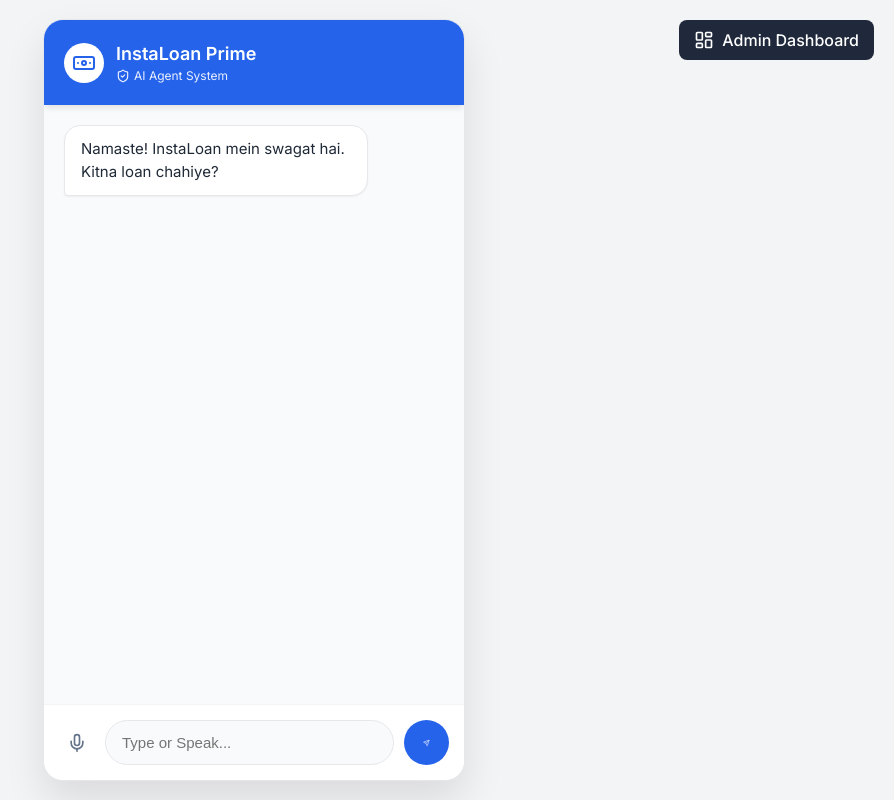
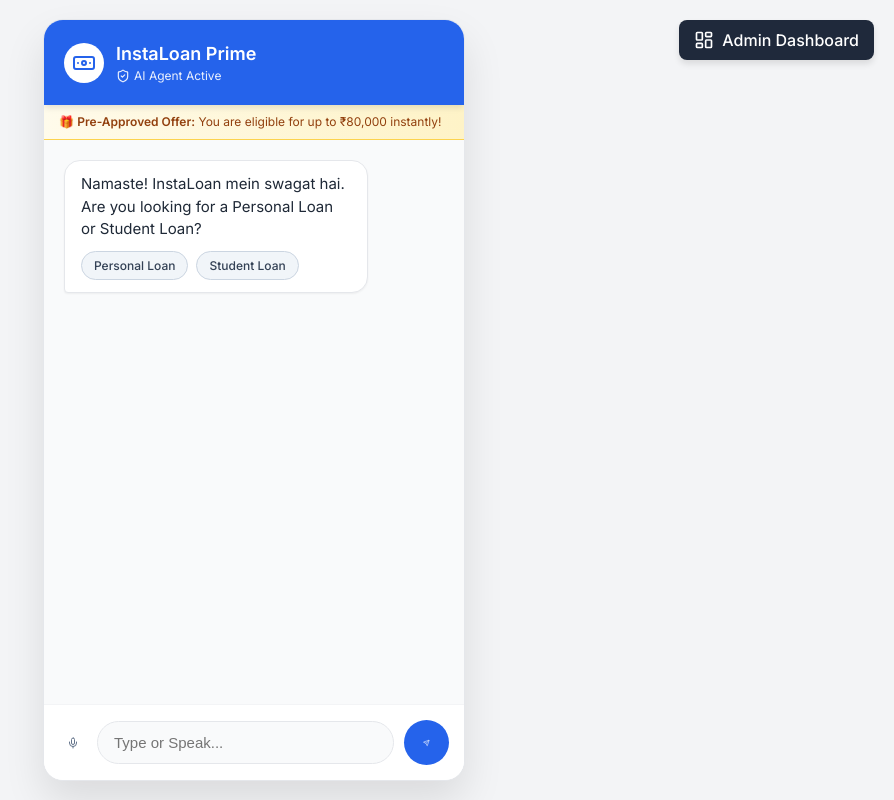
Before and after one commit to Aditya-Shukla4/instaloan, a React app in the folder frontend/: page / in a window 1280 px wide. Shown: the whole page, without its empty margins (386-1280 px from the left). Built offline with nearby package versions, Linux system fonts and the light colour scheme; the HTML template or start-up script is replaced by a standard one.

Commit message:
types of loan and extra features add

```diff
--- a/frontend/src/App.css
+++ b/frontend/src/App.css
@@ -1,4 +1,3 @@
-/* App.css */
 @import url("https://fonts.googleapis.com/css2?family=Inter:wght@400;500;600&display=swap");
 
 body {
@@ -9,6 +8,14 @@
   justify-content: center;
   align-items: center;
   height: 100vh;
+}
+
+/* --- MAIN LAYOUT --- */
+.main-wrapper {
+  width: 100%;
+  display: flex;
+  justify-content: center;
+  color: #1f2937;
 }
 
 .chat-container {
@@ -22,6 +29,24 @@
   flex-direction: column;
   overflow: hidden;
   border: 1px solid #e5e7eb;
+  position: relative;
+}
+
+.toggle-view-btn {
+  position: absolute;
+  top: 20px;
+  right: 20px;
+  padding: 10px 15px;
+  background: #1f293b;
+  color: white;
+  border: none;
+  border-radius: 8px;
+  cursor: pointer;
+  display: flex;
+  align-items: center;
+  gap: 8px;
+  z-index: 100;
+  box-shadow: 0 4px 6px rgba(0, 0, 0, 0.1);
 }
 
 /* --- HEADER --- */
@@ -59,6 +84,30 @@
   display: flex;
   align-items: center;
   gap: 4px;
+}
+
+/* --- PRE-APPROVAL BANNER --- */
+.pre-approval-banner {
+  background: linear-gradient(90deg, #fffbeb, #fef3c7);
+  padding: 8px 15px;
+  font-size: 12px;
+  color: #92400e;
+  border-bottom: 1px solid #fcd34d;
+  display: flex;
+  align-items: center;
+  gap: 8px;
+  animation: slideDown 0.5s ease-out;
+}
+
+@keyframes slideDown {
+  from {
+    opacity: 0;
+    transform: translateY(-10px);
+  }
+  to {
+    opacity: 1;
+    transform: translateY(0);
+  }
 }
 
 /* --- CHAT AREA --- */
@@ -121,25 +170,7 @@
   border-bottom-right-radius: 4px;
 }
 
-.timestamp {
-  font-size: 11px;
-  color: #9ca3af;
-  margin-top: 4px;
-  margin-left: 4px;
-}
-
-/* --- BUTTONS & CARDS --- */
-.action-card {
-  margin-top: 10px;
-  background: white;
-  border: 1px solid #e5e7eb;
-  padding: 12px;
-  border-radius: 12px;
-  display: flex;
-  flex-direction: column;
-  gap: 8px;
-}
-
+/* --- BUTTONS IN CHAT --- */
 .action-btn {
   padding: 10px;
   background-color: #eff6ff;
@@ -154,25 +185,22 @@
   align-items: center;
   justify-content: center;
   gap: 8px;
+  margin-top: 8px;
+  width: 100%;
 }
 
 .action-btn:hover {
   background-color: #dbeafe;
 }
 
-.action-btn.primary {
-  background-color: #2563eb;
-  color: white;
-  border: none;
-}
-
-/* --- INPUT AREA --- */
+/* --- INPUT AREA & MIC --- */
 .input-area {
   padding: 15px;
   background: white;
   display: flex;
   gap: 10px;
   border-top: 1px solid #f3f4f6;
+  align-items: center;
 }
 
 input {
@@ -210,32 +238,77 @@
   transform: scale(0.95);
 }
 
-/* App.css - Add this at the bottom */
-
-.main-wrapper {
-  width: 100%;
+.mic-btn {
+  background: transparent;
+  border: none;
+  cursor: pointer;
+  padding: 8px;
+  border-radius: 50%;
   display: flex;
+  align-items: center;
   justify-content: center;
-  color: #1f2937;
+  color: #64748b;
+  transition: all 0.2s;
 }
 
-.toggle-view-btn {
-  position: absolute;
-  top: 20px;
-  right: 20px;
-  padding: 10px 15px;
-  background: #1f293b;
-  color: white;
-  border: none;
-  border-radius: 8px;
-  cursor: pointer;
+.mic-btn:hover {
+  background-color: #f1f5f9;
+  color: #2563eb;
+  transform: scale(1.1);
+}
+
+.mic-btn:active {
+  background-color: #e2e8f0;
+  transform: scale(0.95);
+}
+
+/* --- AGENT VISUALIZATION (LOADER) --- */
+.agent-loader {
   display: flex;
   align-items: center;
-  gap: 8px;
-  z-index: 100;
+  gap: 12px;
+  background: #f0f9ff;
+  border: 1px solid #bae6fd;
+  color: #0369a1;
+  padding: 12px 16px;
+  border-radius: 12px;
+  margin: 10px 0;
+  font-size: 13px;
+  font-weight: 600;
+  width: fit-content;
+  animation: fadeIn 0.3s ease-in;
 }
 
-/* ADMIN TABLE STYLES */
+.agent-spinner {
+  width: 16px;
+  height: 16px;
+  border: 2px solid #0ea5e9;
+  border-top: 2px solid transparent;
+  border-radius: 50%;
+  animation: spin 1s linear infinite;
+}
+
+@keyframes spin {
+  0% {
+    transform: rotate(0deg);
+  }
+  100% {
+    transform: rotate(360deg);
+  }
+}
+
+@keyframes fadeIn {
+  from {
+    opacity: 0;
+    transform: translateY(5px);
+  }
+  to {
+    opacity: 1;
+    transform: translateY(0);
+  }
+}
+
+/* --- ADMIN PANEL --- */
 .admin-container {
   width: 100%;
   max-width: 800px;
@@ -243,10 +316,64 @@
   border-radius: 10px;
   overflow: hidden;
   box-shadow: 0 10px 25px rgba(0, 0, 0, 0.1);
+  display: flex;
+  flex-direction: column;
 }
 
+/* --- METRICS DASHBOARD --- */
+.metrics-dashboard {
+  display: flex;
+  gap: 15px;
+  padding: 20px 20px 0 20px;
+  flex-wrap: wrap;
+  background: #f8fafc;
+}
+
+.metric-card {
+  background: white;
+  border: 1px solid #e2e8f0;
+  border-radius: 12px;
+  padding: 15px;
+  flex: 1;
+  min-width: 140px;
+  display: flex;
+  align-items: center;
+  gap: 12px;
+  box-shadow: 0 2px 4px rgba(0, 0, 0, 0.02);
+  transition: transform 0.2s;
+}
+
+.metric-card:hover {
+  transform: translateY(-2px);
+  box-shadow: 0 4px 6px rgba(0, 0, 0, 0.05);
+}
+
+.metric-icon {
+  width: 40px;
+  height: 40px;
+  border-radius: 8px;
+  display: flex;
+  align-items: center;
+  justify-content: center;
+}
+
+.metric-value {
+  font-size: 18px;
+  font-weight: 700;
+  color: #0f172a;
+  line-height: 1.2;
+}
+
+.metric-title {
+  font-size: 11px;
+  color: #64748b;
+  font-weight: 500;
+}
+
+/* --- ADMIN TABLE --- */
 .table-wrapper {
   padding: 20px;
+  overflow-x: auto;
 }
 
 .admin-table {
@@ -285,71 +412,60 @@
   color: #854d0e;
 }
 
-.agent-loader {
-  display: flex;
-  align-items: center;
-  gap: 10px;
-  background: #f0f9ff;
-  border: 1px solid #bae6fd;
-  color: #0369a1;
-  padding: 10px 15px;
-  border-radius: 12px;
-  margin: 10px 0;
-  font-size: 13px;
-  font-weight: 600;
-  animation: fadeIn 0.3s ease-in;
-  width: fit-content;
-}
-
-.agent-spinner {
-  width: 16px;
-  height: 16px;
-  border: 2px solid #0ea5e9;
-  border-top: 2px solid transparent;
-  border-radius: 50%;
-  animation: spin 1s linear infinite;
-}
-
-@keyframes spin {
-  0% {
-    transform: rotate(0deg);
-  }
-  100% {
-    transform: rotate(360deg);
-  }
-}
-
-@keyframes fadeIn {
-  from {
-    opacity: 0;
-    transform: translateY(5px);
-  }
-  to {
-    opacity: 1;
-    transform: translateY(0);
-  }
-}
-
-.mic-btn {
-  background: transparent;
+/* --- ADMIN ACTION BUTTONS --- */
+.icon-btn {
+  width: 28px;
+  height: 28px;
+  border-radius: 6px;
   border: none;
-  cursor: pointer;
-  padding: 8px;
-  border-radius: 50%;
   display: flex;
   align-items: center;
   justify-content: center;
-  color: #64748b;
+  cursor: pointer;
   transition: all 0.2s;
 }
 
-.mic-btn:hover {
-  background-color: #f1f5f9;
-  color: #2563eb;
-  transform: scale(1.1);
+.icon-btn.approve {
+  background: #dcfce7;
+  color: #166534;
 }
 
-.mic-btn:active {
-  background-color: #e2e8f0;
-  transform: scale(0.95);
+.icon-btn.approve:hover {
+  background: #bbf7d0;
 }
+
+.icon-btn.reject {
+  background: #fee2e2;
+  color: #991b1b;
+}
+
+.icon-btn.reject:hover {
+  background: #fecaca;
+}
+
+/* --- SUGGESTION CHIPS --- */
+.suggestion-container {
+  display: flex;
+  flex-wrap: wrap;
+  gap: 8px;
+  margin-top: 10px;
+}
+
+.chip-btn {
+  background: #f1f5f9;
+  border: 1px solid #cbd5e1;
+  color: #334155;
+  padding: 6px 12px;
+  border-radius: 20px;
+  font-size: 12px;
+  font-weight: 500;
+  cursor: pointer;
+  transition: all 0.2s;
+}
+
+.chip-btn:hover {
+  background: #2563eb;
+  color: white;
+  border-color: #2563eb;
+  transform: translateY(-1px);
+}
--- a/frontend/src/App.jsx
+++ b/frontend/src/App.jsx
@@ -11,7 +11,10 @@
   FileText,
   AlertTriangle,
   Clock,
-  Mic, // 🎤 New Import
+  Mic,
+  TrendingUp,
+  ShieldAlert,
+  Zap,
 } from "lucide-react";
 
 function App() {
@@ -19,7 +22,8 @@
   const [messages, setMessages] = useState([
     {
       sender: "bot",
-      text: "Namaste! InstaLoan mein swagat hai. Kitna loan chahiye?",
+      text: "Namaste! InstaLoan mein swagat hai. Are you looking for a Personal Loan or Student Loan?",
+      suggestions: ["Personal Loan", "Student Loan"], // Initial Suggestions
       timestamp: "Now",
     },
   ]);
@@ -29,15 +33,15 @@
   const [adminData, setAdminData] = useState([]);
   const [isTyping, setIsTyping] = useState(false);
   const [expandedRow, setExpandedRow] = useState(null);
-  const [agentStatus, setAgentStatus] = useState(""); // UI State for Agents
+  const [agentStatus, setAgentStatus] = useState("");
 
-  // --- 🎙️ VOICE INPUT LOGIC (NEW) ---
+  // --- 🎙️ VOICE INPUT LOGIC ---
   const startListening = () => {
     if ("webkitSpeechRecognition" in window || "SpeechRecognition" in window) {
       const SpeechRecognition =
         window.SpeechRecognition || window.webkitSpeechRecognition;
       const recognition = new SpeechRecognition();
-      recognition.lang = "hi-IN"; // Hinglish Support
+      recognition.lang = "hi-IN";
       recognition.interimResults = false;
 
       setIsTyping(true);
@@ -62,15 +66,14 @@
     }
   };
 
-  // --- 🤖 CHAT LOGIC WITH AGENT VISUALIZATION ---
+  // --- 🤖 CHAT LOGIC ---
   const processBotResponse = async (userInput) => {
     try {
-      // PHASE 1: Sales Agent (Intent)
+      // PHASE 1: Sales Agent
       setIsTyping(true);
       setAgentStatus("🕵️ Sales Agent: Understanding Intent...");
 
-      // Real API Call
-      // NOTE: Ensure URL matches your backend (localhost:5000 or Render)
+      // NOTE: Ensure URL matches your backend
       const response = await fetch("http://localhost:5000/api/chat", {
         method: "POST",
         headers: { "Content-Type": "application/json" },
@@ -78,25 +81,26 @@
       });
       const data = await response.json();
 
-      // PHASE 2: Risk Agent (Artificial Delay for "Theatre")
+      // PHASE 2: Risk Agent (Theatre) - Only if loan intent detected
       if (data.amount > 0) {
         setAgentStatus("👮 Risk Agent: Checking Credit Bureau & Fraud DB...");
-        await new Promise((r) => setTimeout(r, 1500)); // 1.5 sec delay
+        await new Promise((r) => setTimeout(r, 1200));
 
         // PHASE 3: Compliance Agent
         setAgentStatus("⚖️ Compliance Agent: Generating Audit Report...");
-        await new Promise((r) => setTimeout(r, 1200)); // 1.2 sec delay
+        await new Promise((r) => setTimeout(r, 1000));
       }
 
       // PHASE 4: Final Result
       setAgentStatus("✅ Finalizing Decision...");
-      await new Promise((r) => setTimeout(r, 600));
+      await new Promise((r) => setTimeout(r, 500));
 
       let botMsg = {
         sender: "bot",
         text: data.reply,
         action: data.action,
         amount: data.amount,
+        suggestions: data.suggestions, // 🔥 Capture Suggestions from Backend
         timestamp: "Now",
       };
 
@@ -115,6 +119,14 @@
       console.error("Error connecting to backend:", error);
       setIsTyping(false);
       setAgentStatus("");
+      // Fallback message if server is down
+      setMessages((prev) => [
+        ...prev,
+        {
+          sender: "bot",
+          text: "⚠️ System Offline. Switching to Offline Mode (Regex)...",
+        },
+      ]);
     }
   };
 
@@ -165,7 +177,7 @@
       });
       const data = await response.json();
 
-      await new Promise((r) => setTimeout(r, 1000)); // Fake verification delay
+      await new Promise((r) => setTimeout(r, 1000));
       setIsTyping(false);
       setAgentStatus("");
 
@@ -224,15 +236,26 @@
             <div className="header-info">
               <h2>InstaLoan Prime</h2>
               <div className="verified-badge">
-                <ShieldCheck size={14} /> AI Agent System
+                <ShieldCheck size={14} /> AI Agent Active
               </div>
             </div>
           </div>
+
+          {/* 🔥 PRE-APPROVAL BANNER 🔥 */}
+          <div className="pre-approval-banner">
+            <span>
+              🎁 <b>Pre-Approved Offer:</b> You are eligible for up to ₹80,000
+              instantly!
+            </span>
+          </div>
+
           <div className="chat-window">
             {messages.map((msg, idx) => (
               <div key={idx} className={`message-wrapper ${msg.sender}`}>
                 <div className="bubble">
                   {msg.text}
+
+                  {/* Action Button (Download/Upload) */}
                   {msg.actionLabel && (
                     <button
                       className="action-btn"
@@ -246,11 +269,27 @@
                       {msg.actionLabel}
                     </button>
                   )}
+
+                  {/* 🔥 NEW: SUGGESTION CHIPS (Guided Choice) 🔥 */}
+                  {msg.suggestions && msg.suggestions.length > 0 && (
+                    <div className="suggestion-container">
+                      {msg.suggestions.map((s, i) => (
+                        <button
+                          key={i}
+                          className="chip-btn"
+                          onClick={() => {
+                            setInput(s);
+                            processBotResponse(s); // Auto-send when clicked
+                          }}
+                        >
+                          {s}
+                        </button>
+                      ))}
+                    </div>
+                  )}
                 </div>
               </div>
             ))}
-
-            {/* 🔥 AGENT VISUALIZATION UI 🔥 */}
             {isTyping && (
               <div className="agent-loader">
                 <div className="agent-spinner"></div>
@@ -260,7 +299,6 @@
             <div ref={chatEndRef} />
           </div>
 
-          {/* 🎤 INPUT AREA WITH MIC 🎤 */}
           <div className="input-area">
             <button
               className="icon-btn mic-btn"
@@ -286,7 +324,7 @@
           />
         </div>
       ) : (
-        // --- ADMIN PANEL (GLASS BOX) ---
+        // --- ADMIN PANEL ---
         <div className="admin-container">
           <div
             className="header"
@@ -305,6 +343,59 @@
               Refresh ⟳
             </button>
           </div>
+
+          {/* 🔥 METRICS DASHBOARD 🔥 */}
+          <div className="metrics-dashboard">
+            <div className="metric-card">
+              <div
+                className="metric-icon"
+                style={{ background: "#dbeafe", color: "#1e40af" }}
+              >
+                <Zap size={18} />
+              </div>
+              <div>
+                <div className="metric-value">27s</div>
+                <div className="metric-title">Avg Approval</div>
+              </div>
+            </div>
+            <div className="metric-card">
+              <div
+                className="metric-icon"
+                style={{ background: "#fee2e2", color: "#991b1b" }}
+              >
+                <ShieldAlert size={18} />
+              </div>
+              <div>
+                <div className="metric-value">14</div>
+                <div className="metric-title">Fraud Blocked</div>
+              </div>
+            </div>
+            <div className="metric-card">
+              <div
+                className="metric-icon"
+                style={{ background: "#dcfce7", color: "#166534" }}
+              >
+                <TrendingUp size={18} />
+              </div>
+              <div>
+                <div className="metric-value">41%</div>
+                <div className="metric-title">Conversion</div>
+              </div>
+            </div>
+            <div className="metric-card">
+              <div
+                className="metric-icon"
+                style={{ background: "#ffedd5", color: "#9a3412" }}
+              >
+                <Banknote size={18} />
+              </div>
+              <div>
+                <div className="metric-value">₹120</div>
+                <div className="metric-title">Cost Saved/App</div>
+              </div>
+            </div>
+          </div>
+
           <div className="table-wrapper">
             <table className="admin-table">
               <thead>
@@ -379,6 +470,7 @@
                                 handleAdminAction(app.id, "APPROVE")
                               }
                               className="icon-btn approve"
+                              title="Force Approve"
                             >
                               <Check size={16} />
                             </button>
@@ -387,13 +479,14 @@
                                 handleAdminAction(app.id, "REJECT")
                               }
                               className="icon-btn reject"
+                              title="Force Reject"
                             >
                               <X size={16} />
                             </button>
                           </div>
                         )}
                         {app.status.includes("Manual") && (
-                          <span style={{ fontSize: "10px" }}>
+                          <span style={{ fontSize: "10px", color: "#64748b" }}>
                             Admin Override
                           </span>
                         )}
```
Also changed, not shown: 2 other files (tests, documents, lock files or other folders).
